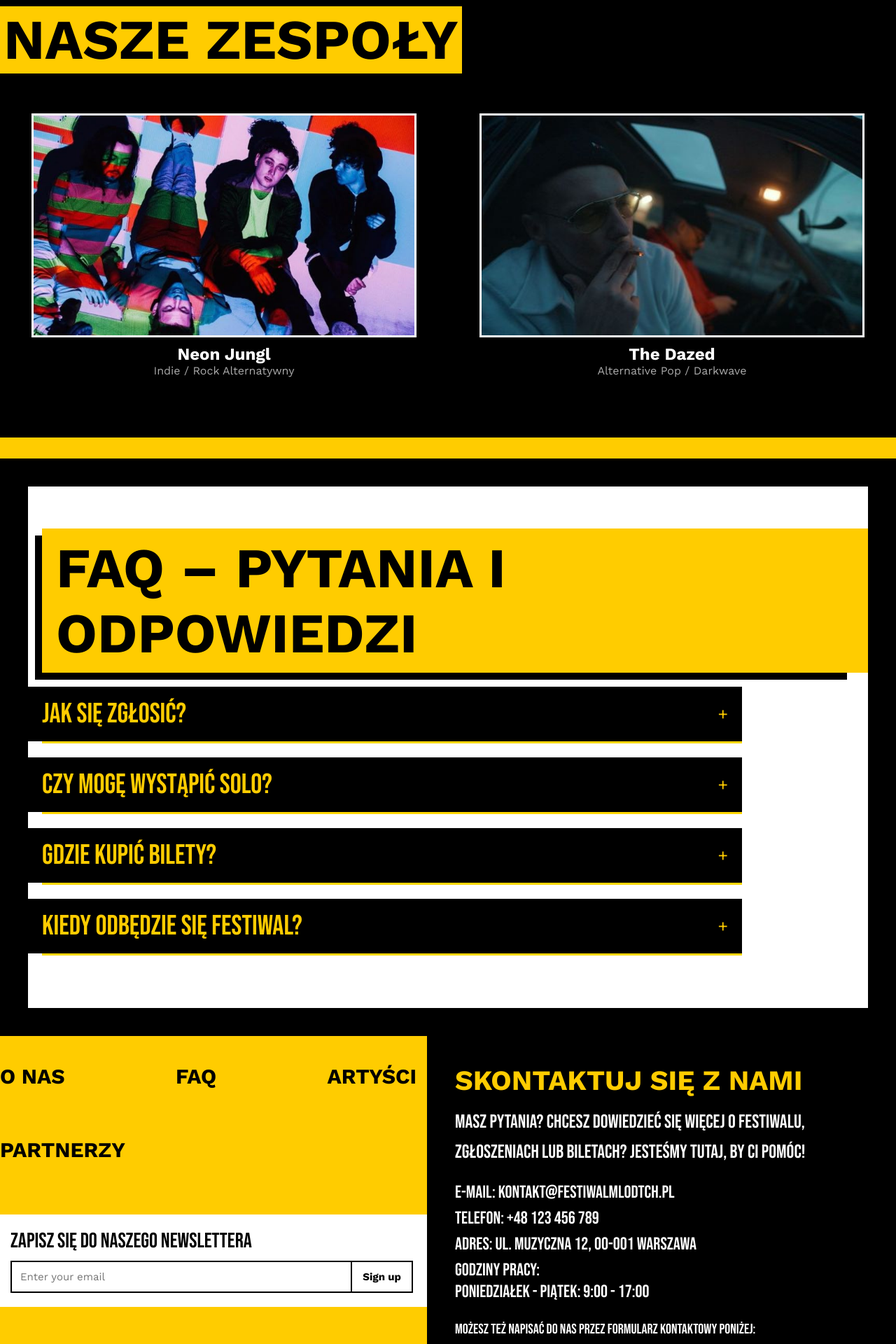
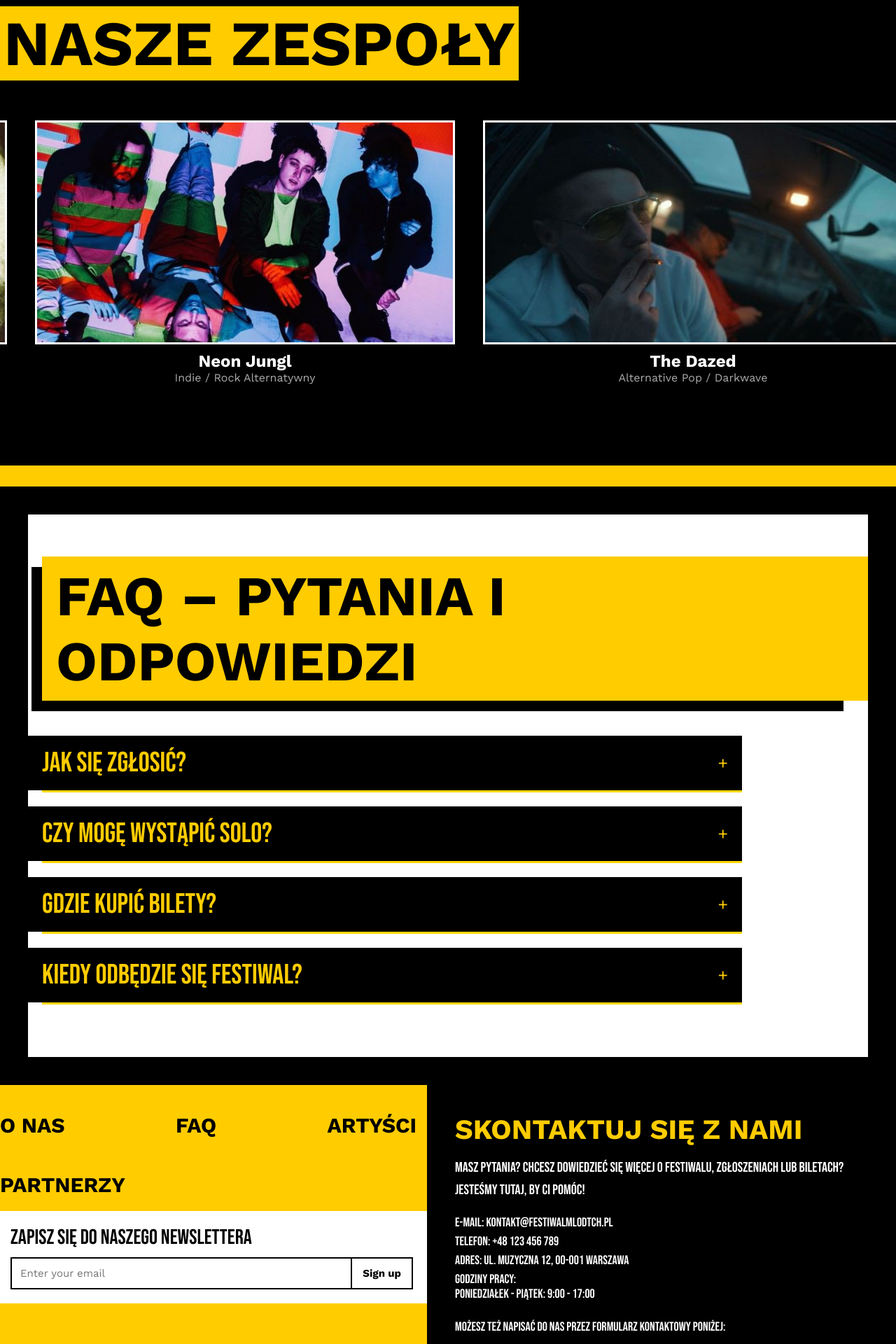
Before and after one commit to apetrochenko6/soundon-spa, a React (Vite) app in the folder my-frontend/: page / in a window 1280 px wide. Shown: the part 780-2700 px from the top of the page at 70% size. Built offline with nearby package versions, Linux system fonts and the light colour scheme.

Commit message:
adding some response

```diff
--- a/my-frontend/src/BandForm.css
+++ b/my-frontend/src/BandForm.css
@@ -195,6 +195,7 @@
     }
 
 /* Media query for very small devices */
+
 @media (max-width: 780px) {
     .band-form {
         padding: 15px;
--- a/my-frontend/src/Bands.jsx
+++ b/my-frontend/src/Bands.jsx
@@ -25,6 +25,7 @@ const data = [
     },
 
 
+
 ];
 
 const sliderSettings = {
@@ -35,26 +36,28 @@ const sliderSettings = {
     slidesToShow: 3,
     slidesToScroll: 1,
     responsive: [
+
         {
-            breakpoint: 1400,
+            breakpoint: 1640,
             settings: {
                 slidesToShow: 2,
             },
 
         },
         {
-            breakpoint: 600,
+            breakpoint: 800,
             settings: {
                 slidesToShow: 1,
             },
         },
+
     ],
 };
 
 const Bands = () => {
 
     return (
-        <div style={{ backgroundColor: "#000", padding: "30px 0 60px 0" }}>
+        <div style={{ backgroundColor: "#000", padding: "30px 0 90px 0" }}>
             <h1
                 className="zespol-lable"
             >
@@ -62,7 +65,7 @@ const Bands = () => {
             </h1>
             <div
                 style={{
-                    maxWidth: "1800px",
+                    maxWidth: "2000px",
                     margin: "0 auto",
                 }}
             >
--- a/my-frontend/src/FAQ.css
+++ b/my-frontend/src/FAQ.css
@@ -31,8 +31,8 @@
 
 .black-bg {
   position: absolute;
-  top: 10px;
-  left: -10px;
+  top: 15px;
+  left: -15px;
   background-color: #000;
   width: 100%;
   height: 100%;
@@ -46,11 +46,13 @@
 }
 
 .faq-content {
+
   max-width: 1000px;
 
 }
 
 .faq-items-container {
+  margin-top: 50px;
   width: 100%;
 }
 
@@ -103,7 +105,7 @@
 }
 
 /* Responsive styles */
-@media (max-width: 600px) {
+@media (max-width: 768px) {
   .faq-section {
     padding: 40px 15px;
   }
--- a/my-frontend/src/Footer.css
+++ b/my-frontend/src/Footer.css
@@ -2,7 +2,8 @@
     font-family: 'Bebas Neue', sans-serif;
     display: flex;
     flex-direction: column;
-    min-height: 50vh;
+    min-height: 30vh;
+    max-height: 30hv;
 }
 
 .footer-left {
@@ -38,14 +39,13 @@
     color: #000;
     text-decoration: none;
     margin-bottom: 20px;
-    margin-top:40px;
+    margin-top:20px;
 
 }
 
 .footer-newsletter {
     margin-left: -5px;
     background-color: #fff;
-    margin-top: auto;
     margin-bottom: 20px;
     padding: 20px;
 }
@@ -119,7 +119,7 @@
 
 .footer-contact-text {
     font-family: 'Bebas Neue', sans-serif;
-    font-size: 27px;
+    font-size: 20px;
     color: #fff;
     margin-bottom: 20px;
     line-height: 1.6;
@@ -131,14 +131,14 @@
 
 .footer-contact-info p {
     font-family: 'Bebas Neue', sans-serif;
-    font-size: 25px;
+    font-size: 18px;
     color: #fff;
     margin-bottom: 6px;
 }
 
 .footer-contact-info strong {
     font-family: 'Bebas Neue', sans-serif;
-    font-size: 25px;
+    font-size: 18px;
     font-weight: 200;
     color: #fff;
     margin-bottom: 6px;
@@ -151,7 +151,7 @@
 
 .footer-contact-form p {
     font-family: 'Bebas Neue', sans-serif;
-    font-size: 20px;
+    font-size: 18px;
     color: #fff;
     margin-bottom: 10px;
 }
--- a/my-frontend/src/Navbar.jsx
+++ b/my-frontend/src/Navbar.jsx
@@ -44,11 +44,7 @@ const Navbar = () => {
                     <a href="#" onClick={toggleMenu}>PARTNERZY</a>
                     <a href="#zespoly" onClick={toggleMenu}>ARTYŚCI</a>
                     <a href="#FAQ" onClick={toggleMenu}>FAQ</a>
-                    <div className="mobile-icons">
-                        <a href="#"><img src={images.YoutubeYellow} style={{ width: '55px', height: '55px' }} alt="YouTube" /></a>
-                        <a href="#"><img src={images.InstagramYellow} style={{ width: '50px', height: '50px' }} alt="Instagram" /></a>
-                        <a href="#"><img src={images.SpotifyYellow} style={{ width: '43px', height: '43px' }} alt="Spotify" /></a>
-                    </div>
+
                 </div>
             </div>
         </header>
--- a/my-frontend/src/buyTicket.css
+++ b/my-frontend/src/buyTicket.css
@@ -269,19 +269,8 @@
         padding: 14px 28px;
     }
 }
+
 @media (max-width: 1200px) {
-    .ticket-details {
-        margin: 0 auto;
-        order: -1;
-
-    }
-     .payment-container {
-        display: flex;
-        flex-direction: column;
-    }
-}
-
-@media (max-width: 768px) {
 
 
 
@@ -291,7 +280,10 @@
 
     }
 
-
+    .payment-container {
+        display: flex;
+        flex-direction: column;
+    }
 
     .Tickes-details {
         padding: 30px;
--- a/my-frontend/src/index.css
+++ b/my-frontend/src/index.css
@@ -171,7 +171,7 @@
           margin-right: 20px;
         }
 
-        @media (max-width: 768px) {
+        @media (max-width: 800px) {
 
           .navbar-left,
           .navbar-right {
@@ -222,7 +222,7 @@
           border-radius: 1px;
         }
 
-        @media (max-width: 768px) {
+        @media (max-width: 800px) {
           .navbar {
             justify-content: space-between;
             align-items: center;
@@ -245,7 +245,7 @@
         }
 
         .zespol-lable {
-          font-Size: 80px;
+          font-Size: 90px;
           font-Weight: 900;
           background-Color: #FFCC00;
           font-Family: Work Sans;
@@ -467,8 +467,24 @@
           text-decoration: none;
           border-radius: 10px;
         }
+        @media (max-width: 1660px) {
+          .band-card{
+            width: 700px;
+          }
+          .band-image{
+            width: 600px;
+          }
+        }
+        @media (max-width: 1200px) {
+          .band-image{
+            width: 400px;
+          }
+          .zespol-lable {
+            font-size: 80px;
+            max-width: 550px;
+          }
 
-        @media (max-width: 1200px) {
+
 
           .carousel-wrapper {
             margin: 15px auto 8px auto;
@@ -518,9 +534,6 @@
             -webkit-text-stroke: 0.4px #000;
           }
 
-          .navbar-right {
-            display: none;
-          }
 
           .navbar {
             width: 100%;
@@ -560,7 +573,11 @@
           }
         }
 
-        @media (max-width: 768px) {
+
+
+        @media (max-width: 800px) {
+
+
           .divider {
             height: 35px;
           }
@@ -577,7 +594,7 @@
 
         }
 
-        @media (max-width: 768px) {
+        @media (max-width: 800px) {
 
           .carousel {
             aspect-ratio: auto;
@@ -588,15 +605,9 @@
             height: 400px;
           }
 
-          .band-image {
-            max-width: 350px;
+          .band-image{
+            width: 400px;
           }
-
-          .band-card {
-            max-width: 350px;
-          }
-
-
           .carousel {
             aspect-ratio: 16 / 7;
           }
--- a/my-frontend/src/label.css
+++ b/my-frontend/src/label.css
@@ -52,8 +52,8 @@
     transition: transform 0.2s;
 }
 
-.leftright,
-.rightleft {
+.custom-label .leftright,
+.custom-label .rightleft {
     height: 4px;
     width: 60px;
     position: absolute;
```
